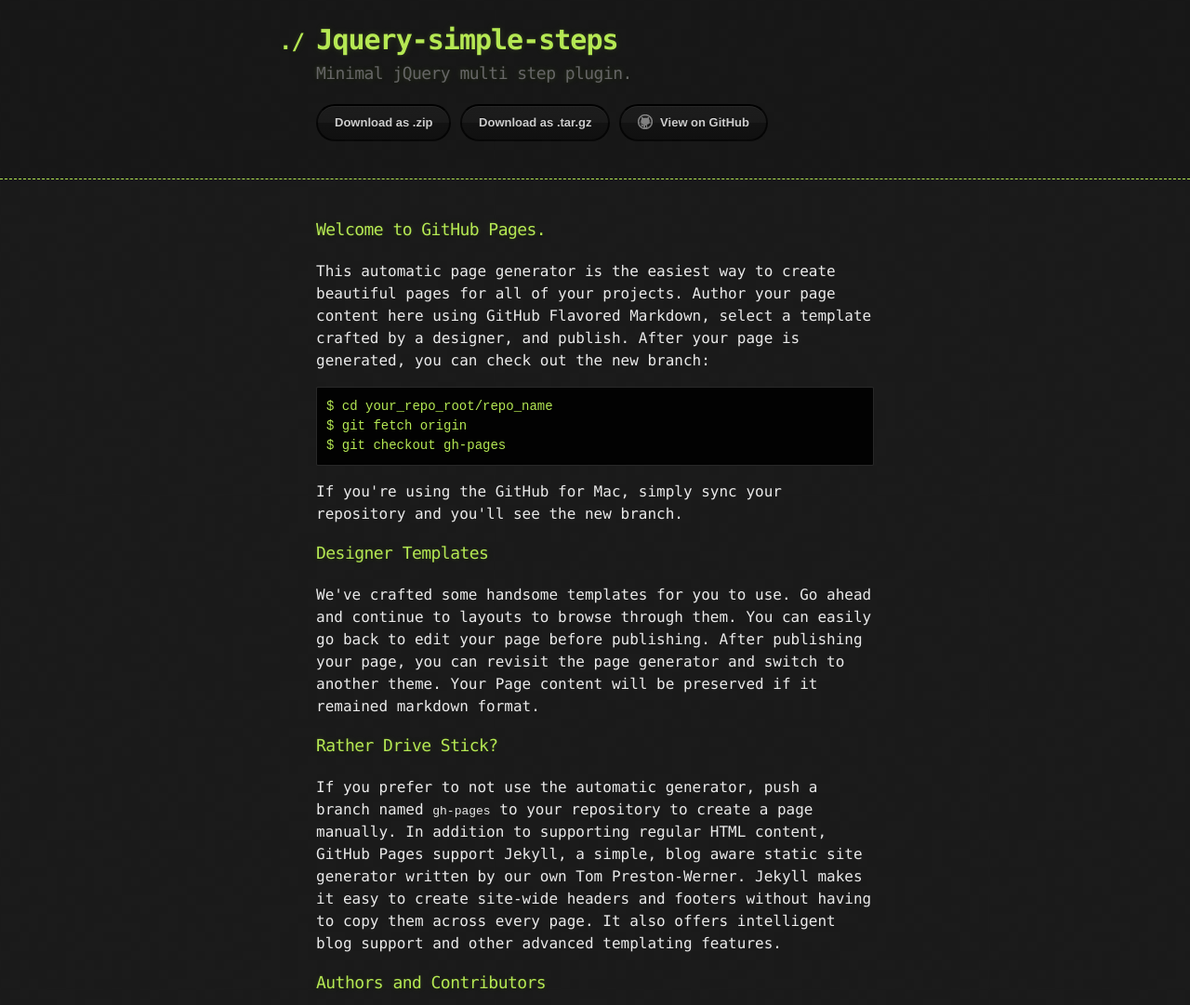
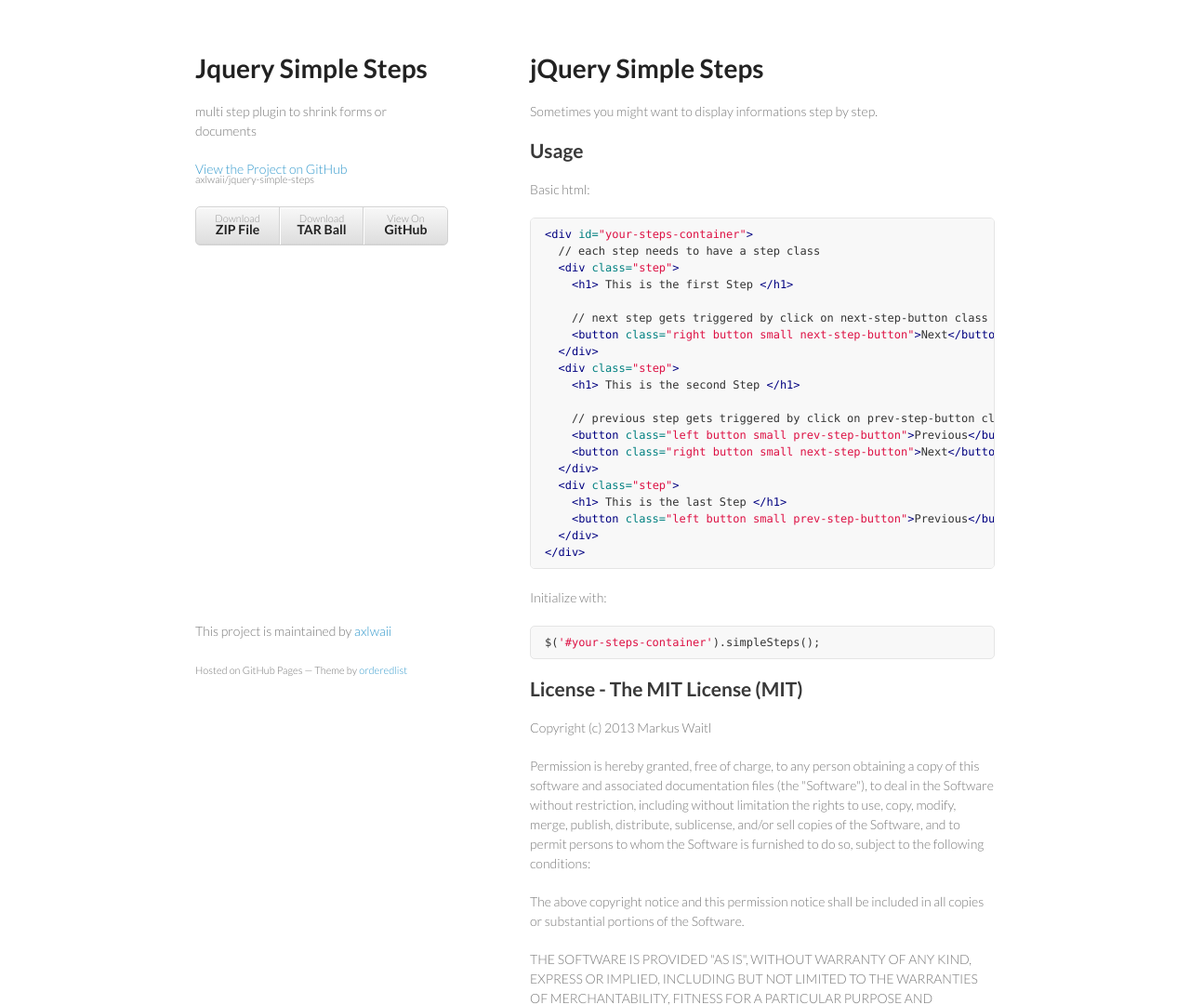
Before and after one commit to axlwaii/jquery-simple-steps, a plain HTML site: page index.html in a window 1280 px wide. Shown: the top 1081 px of the page at 93% size. Drawn offline with Linux system fonts and the light colour scheme.

Commit message:
Create gh-pages branch via GitHub

```diff
--- a/index.html
+++ b/index.html
@@ -1,67 +1,87 @@
-<!DOCTYPE html>
+<!doctype html>
 <html>
   <head>
-    <meta charset='utf-8'>
+    <meta charset="utf-8">
     <meta http-equiv="X-UA-Compatible" content="chrome=1">
+    <title>Jquery Simple Steps by axlwaii</title>
 
-    <link rel="stylesheet" type="text/css" href="stylesheets/stylesheet.css" media="screen" />
-    <link rel="stylesheet" type="text/css" href="stylesheets/pygment_trac.css" media="screen" />
-    <link rel="stylesheet" type="text/css" href="stylesheets/print.css" media="print" />
+    <link rel="stylesheet" href="stylesheets/styles.css">
+    <link rel="stylesheet" href="stylesheets/pygment_trac.css">
+    <meta name="viewport" content="width=device-width, initial-scale=1, user-scalable=no">
+    <!--[if lt IE 9]>
+    <script src="//html5shiv.googlecode.com/svn/trunk/html5.js"></script>
+    <![endif]-->
+  </head>
+  <body>
+    <div class="wrapper">
+      <header>
+        <h1>Jquery Simple Steps</h1>
+        <p>multi step plugin to shrink forms or documents</p>
 
-    <title>Jquery-simple-steps by axlwaii</title>
-  </head>
+        <p class="view"><a href="https://github.com/axlwaii/jquery-simple-steps">View the Project on GitHub <small>axlwaii/jquery-simple-steps</small></a></p>
 
-  <body>
 
-    <header>
-      <div class="container">
-        <h1>Jquery-simple-steps</h1>
-        <h2>Minimal jQuery multi step plugin.</h2>
+        <ul>
+          <li><a href="https://github.com/axlwaii/jquery-simple-steps/zipball/master">Download <strong>ZIP File</strong></a></li>
+          <li><a href="https://github.com/axlwaii/jquery-simple-steps/tarball/master">Download <strong>TAR Ball</strong></a></li>
+          <li><a href="https://github.com/axlwaii/jquery-simple-steps">View On <strong>GitHub</strong></a></li>
+        </ul>
+      </header>
+      <section>
+        <h1>
+<a name="jquery-simple-steps" class="anchor" href="#jquery-simple-steps"><span class="octicon octicon-link"></span></a>jQuery Simple Steps</h1>
 
-        <section id="downloads">
-          <a href="https://github.com/axlwaii/jquery-simple-steps/zipball/master" class="btn">Download as .zip</a>
-          <a href="https://github.com/axlwaii/jquery-simple-steps/tarball/master" class="btn">Download as .tar.gz</a>
-          <a href="https://github.com/axlwaii/jquery-simple-steps" class="btn btn-github"><span class="icon"></span>View on GitHub</a>
-        </section>
-      </div>
-    </header>
+<p>Sometimes you might want to display informations step by step.</p>
 
-    <div class="container">
-      <section id="main_content">
-        <h3>
-<a name="welcome-to-github-pages" class="anchor" href="#welcome-to-github-pages"><span class="octicon octicon-link"></span></a>Welcome to GitHub Pages.</h3>
+<h2>
+<a name="usage" class="anchor" href="#usage"><span class="octicon octicon-link"></span></a>Usage</h2>
 
-<p>This automatic page generator is the easiest way to create beautiful pages for all of your projects. Author your page content here using GitHub Flavored Markdown, select a template crafted by a designer, and publish. After your page is generated, you can check out the new branch:</p>
+<p>Basic html:</p>
 
-<pre><code>$ cd your_repo_root/repo_name
-$ git fetch origin
-$ git checkout gh-pages
-</code></pre>
+<div class="highlight"><pre><span class="nt">&lt;div</span> <span class="na">id=</span><span class="s">"your-steps-container"</span><span class="nt">&gt;</span>
+  // each step needs to have a step class
+  <span class="nt">&lt;div</span> <span class="na">class=</span><span class="s">"step"</span><span class="nt">&gt;</span>
+    <span class="nt">&lt;h1&gt;</span> This is the first Step <span class="nt">&lt;/h1&gt;</span>
 
-<p>If you're using the GitHub for Mac, simply sync your repository and you'll see the new branch.</p>
+    // next step gets triggered by click on next-step-button class
+    <span class="nt">&lt;button</span> <span class="na">class=</span><span class="s">"right button small next-step-button"</span><span class="nt">&gt;</span>Next<span class="nt">&lt;/button&gt;</span>
+  <span class="nt">&lt;/div&gt;</span>
+  <span class="nt">&lt;div</span> <span class="na">class=</span><span class="s">"step"</span><span class="nt">&gt;</span>
+    <span class="nt">&lt;h1&gt;</span> This is the second Step <span class="nt">&lt;/h1&gt;</span>
 
-<h3>
-<a name="designer-templates" class="anchor" href="#designer-templates"><span class="octicon octicon-link"></span></a>Designer Templates</h3>
+    // previous step gets triggered by click on prev-step-button class
+    <span class="nt">&lt;button</span> <span class="na">class=</span><span class="s">"left button small prev-step-button"</span><span class="nt">&gt;</span>Previous<span class="nt">&lt;/button&gt;</span>
+    <span class="nt">&lt;button</span> <span class="na">class=</span><span class="s">"right button small next-step-button"</span><span class="nt">&gt;</span>Next<span class="nt">&lt;/button&gt;</span>
+  <span class="nt">&lt;/div&gt;</span>
+  <span class="nt">&lt;div</span> <span class="na">class=</span><span class="s">"step"</span><span class="nt">&gt;</span>
+    <span class="nt">&lt;h1&gt;</span> This is the last Step <span class="nt">&lt;/h1&gt;</span>
+    <span class="nt">&lt;button</span> <span class="na">class=</span><span class="s">"left button small prev-step-button"</span><span class="nt">&gt;</span>Previous<span class="nt">&lt;/button&gt;</span>
+  <span class="nt">&lt;/div&gt;</span>
+<span class="nt">&lt;/div&gt;</span>
+</pre></div>
 
-<p>We've crafted some handsome templates for you to use. Go ahead and continue to layouts to browse through them. You can easily go back to edit your page before publishing. After publishing your page, you can revisit the page generator and switch to another theme. Your Page content will be preserved if it remained markdown format.</p>
+<p>Initialize with:</p>
 
-<h3>
-<a name="rather-drive-stick" class="anchor" href="#rather-drive-stick"><span class="octicon octicon-link"></span></a>Rather Drive Stick?</h3>
+<div class="highlight"><pre><span class="nx">$</span><span class="p">(</span><span class="s1">'#your-steps-container'</span><span class="p">).</span><span class="nx">simpleSteps</span><span class="p">();</span>
+</pre></div>
 
-<p>If you prefer to not use the automatic generator, push a branch named <code>gh-pages</code> to your repository to create a page manually. In addition to supporting regular HTML content, GitHub Pages support Jekyll, a simple, blog aware static site generator written by our own Tom Preston-Werner. Jekyll makes it easy to create site-wide headers and footers without having to copy them across every page. It also offers intelligent blog support and other advanced templating features.</p>
+<h2>
+<a name="license---the-mit-license-mit" class="anchor" href="#license---the-mit-license-mit"><span class="octicon octicon-link"></span></a>License - The MIT License (MIT)</h2>
 
-<h3>
-<a name="authors-and-contributors" class="anchor" href="#authors-and-contributors"><span class="octicon octicon-link"></span></a>Authors and Contributors</h3>
+<p>Copyright (c) 2013 Markus Waitl</p>
 
-<p>You can <a href="https://github.com/blog/821" class="user-mention">@mention</a> a GitHub username to generate a link to their profile. The resulting <code>&lt;a&gt;</code> element will link to the contributor's GitHub Profile. For example: In 2007, Chris Wanstrath (<a href="https://github.com/defunkt" class="user-mention">@defunkt</a>), PJ Hyett (<a href="https://github.com/pjhyett" class="user-mention">@pjhyett</a>), and Tom Preston-Werner (<a href="https://github.com/mojombo" class="user-mention">@mojombo</a>) founded GitHub.</p>
+<p>Permission is hereby granted, free of charge, to any person obtaining a copy of this software and associated documentation files (the "Software"), to deal in the Software without restriction, including without limitation the rights to use, copy, modify, merge, publish, distribute, sublicense, and/or sell copies of the Software, and to permit persons to whom the Software is furnished to do so, subject to the following conditions:</p>
 
-<h3>
-<a name="support-or-contact" class="anchor" href="#support-or-contact"><span class="octicon octicon-link"></span></a>Support or Contact</h3>
+<p>The above copyright notice and this permission notice shall be included in all copies or substantial portions of the Software.</p>
 
-<p>Having trouble with Pages? Check out the documentation at <a href="http://help.github.com/pages">http://help.github.com/pages</a> or contact <a href="mailto:support@github.com">support@github.com</a> and we’ll help you sort it out.</p>
+<p>THE SOFTWARE IS PROVIDED "AS IS", WITHOUT WARRANTY OF ANY KIND, EXPRESS OR IMPLIED, INCLUDING BUT NOT LIMITED TO THE WARRANTIES OF MERCHANTABILITY, FITNESS FOR A PARTICULAR PURPOSE AND NONINFRINGEMENT. IN NO EVENT SHALL THE AUTHORS OR COPYRIGHT HOLDERS BE LIABLE FOR ANY CLAIM, DAMAGES OR OTHER LIABILITY, WHETHER IN AN ACTION OF CONTRACT, TORT OR OTHERWISE, ARISING FROM, OUT OF OR IN CONNECTION WITH THE SOFTWARE OR THE USE OR OTHER DEALINGS IN THE SOFTWARE.</p>
       </section>
+      <footer>
+        <p>This project is maintained by <a href="https://github.com/axlwaii">axlwaii</a></p>
+        <p><small>Hosted on GitHub Pages &mdash; Theme by <a href="https://github.com/orderedlist">orderedlist</a></small></p>
+      </footer>
     </div>
-
+    <script src="javascripts/scale.fix.js"></script>
 
   </body>
 </html>
--- a/stylesheets/pygment_trac.css
+++ b/stylesheets/pygment_trac.css
@@ -1,3 +1,4 @@
+.highlight  { background: #ffffff; }
 .highlight .c { color: #999988; font-style: italic } /* Comment */
 .highlight .err { color: #a61717; background-color: #e3d2d2 } /* Error */
 .highlight .k { font-weight: bold } /* Keyword */
@@ -34,7 +35,7 @@
 .highlight .ne { color: #990000; font-weight: bold } /* Name.Exception */
 .highlight .nf { color: #990000; font-weight: bold } /* Name.Function */
 .highlight .nn { color: #555555 } /* Name.Namespace */
-.highlight .nt { color: #CBDFFF } /* Name.Tag */
+.highlight .nt { color: #000080 } /* Name.Tag */
 .highlight .nv { color: #008080 } /* Name.Variable */
 .highlight .ow { font-weight: bold } /* Operator.Word */
 .highlight .w { color: #bbbbbb } /* Text.Whitespace */
--- /dev/null
+++ b/stylesheets/styles.css
@@ -0,0 +1,255 @@
+@import url(https://fonts.googleapis.com/css?family=Lato:300italic,700italic,300,700);
+
+body {
+  padding:50px;
+  font:14px/1.5 Lato, "Helvetica Neue", Helvetica, Arial, sans-serif;
+  color:#777;
+  font-weight:300;
+}
+
+h1, h2, h3, h4, h5, h6 {
+  color:#222;
+  margin:0 0 20px;
+}
+
+p, ul, ol, table, pre, dl {
+  margin:0 0 20px;
+}
+
+h1, h2, h3 {
+  line-height:1.1;
+}
+
+h1 {
+  font-size:28px;
+}
+
+h2 {
+  color:#393939;
+}
+
+h3, h4, h5, h6 {
+  color:#494949;
+}
+
+a {
+  color:#39c;
+  font-weight:400;
+  text-decoration:none;
+}
+
+a small {
+  font-size:11px;
+  color:#777;
+  margin-top:-0.6em;
+  display:block;
+}
+
+.wrapper {
+  width:860px;
+  margin:0 auto;
+}
+
+blockquote {
+  border-left:1px solid #e5e5e5;
+  margin:0;
+  padding:0 0 0 20px;
+  font-style:italic;
+}
+
+code, pre {
+  font-family:Monaco, Bitstream Vera Sans Mono, Lucida Console, Terminal;
+  color:#333;
+  font-size:12px;
+}
+
+pre {
+  padding:8px 15px;
+  background: #f8f8f8;
+  border-radius:5px;
+  border:1px solid #e5e5e5;
+  overflow-x: auto;
+}
+
+table {
+  width:100%;
+  border-collapse:collapse;
+}
+
+th, td {
+  text-align:left;
+  padding:5px 10px;
+  border-bottom:1px solid #e5e5e5;
+}
+
+dt {
+  color:#444;
+  font-weight:700;
+}
+
+th {
+  color:#444;
+}
+
+img {
+  max-width:100%;
+}
+
+header {
+  width:270px;
+  float:left;
+  position:fixed;
+}
+
+header ul {
+  list-style:none;
+  height:40px;
+
+  padding:0;
+
+  background: #eee;
+  background: -moz-linear-gradient(top, #f8f8f8 0%, #dddddd 100%);
+  background: -webkit-gradient(linear, left top, left bottom, color-stop(0%,#f8f8f8), color-stop(100%,#dddddd));
+  background: -webkit-linear-gradient(top, #f8f8f8 0%,#dddddd 100%);
+  background: -o-linear-gradient(top, #f8f8f8 0%,#dddddd 100%);
+  background: -ms-linear-gradient(top, #f8f8f8 0%,#dddddd 100%);
+  background: linear-gradient(top, #f8f8f8 0%,#dddddd 100%);
+
+  border-radius:5px;
+  border:1px solid #d2d2d2;
+  box-shadow:inset #fff 0 1px 0, inset rgba(0,0,0,0.03) 0 -1px 0;
+  width:270px;
+}
+
+header li {
+  width:89px;
+  float:left;
+  border-right:1px solid #d2d2d2;
+  height:40px;
+}
+
+header ul a {
+  line-height:1;
+  font-size:11px;
+  color:#999;
+  display:block;
+  text-align:center;
+  padding-top:6px;
+  height:40px;
+}
+
+strong {
+  color:#222;
+  font-weight:700;
+}
+
+header ul li + li {
+  width:88px;
+  border-left:1px solid #fff;
+}
+
+header ul li + li + li {
+  border-right:none;
+  width:89px;
+}
+
+header ul a strong {
+  font-size:14px;
+  display:block;
+  color:#222;
+}
+
+section {
+  width:500px;
+  float:right;
+  padding-bottom:50px;
+}
+
+small {
+  font-size:11px;
+}
+
+hr {
+  border:0;
+  background:#e5e5e5;
+  height:1px;
+  margin:0 0 20px;
+}
+
+footer {
+  width:270px;
+  float:left;
+  position:fixed;
+  bottom:50px;
+}
+
+@media print, screen and (max-width: 960px) {
+
+  div.wrapper {
+    width:auto;
+    margin:0;
+  }
+
+  header, section, footer {
+    float:none;
+    position:static;
+    width:auto;
+  }
+
+  header {
+    padding-right:320px;
+  }
+
+  section {
+    border:1px solid #e5e5e5;
+    border-width:1px 0;
+    padding:20px 0;
+    margin:0 0 20px;
+  }
+
+  header a small {
+    display:inline;
+  }
+
+  header ul {
+    position:absolute;
+    right:50px;
+    top:52px;
+  }
+}
+
+@media print, screen and (max-width: 720px) {
+  body {
+    word-wrap:break-word;
+  }
+
+  header {
+    padding:0;
+  }
+
+  header ul, header p.view {
+    position:static;
+  }
+
+  pre, code {
+    word-wrap:normal;
+  }
+}
+
+@media print, screen and (max-width: 480px) {
+  body {
+    padding:15px;
+  }
+
+  header ul {
+    display:none;
+  }
+}
+
+@media print {
+  body {
+    padding:0.4in;
+    font-size:12pt;
+    color:#444;
+  }
+}
```
Also changed, not shown: javascripts/scale.fix.js (added, +17 -0 lines), params.json (+1 -1 lines).
